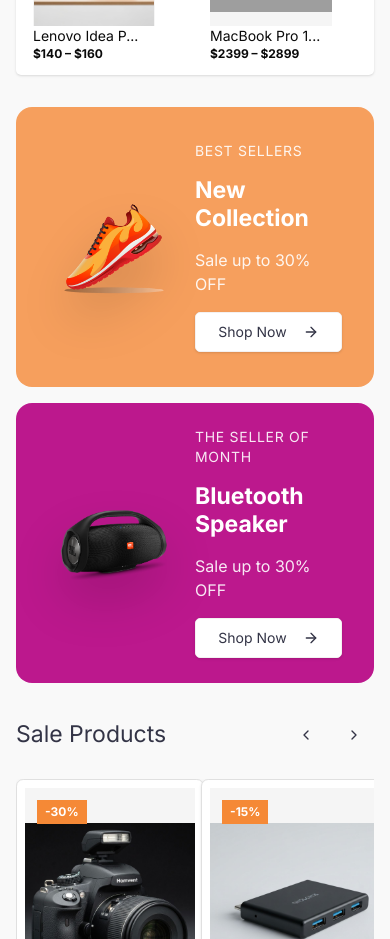
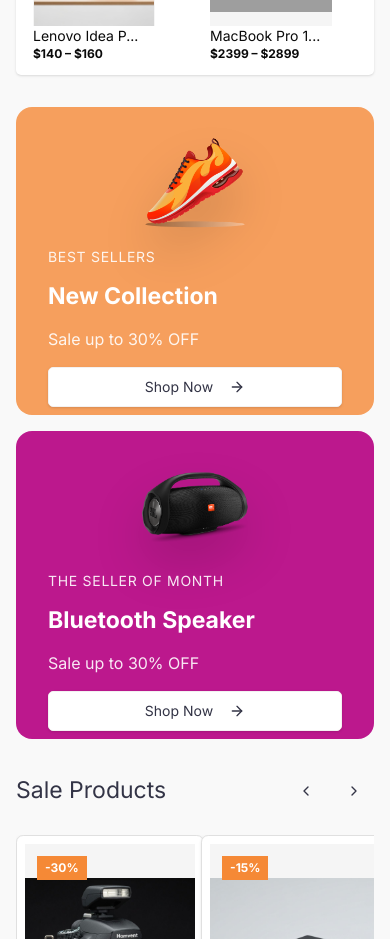
Before and after one commit to Webtricker/cellsdeal-front-end, a Next.js app: page / in a window 390 px wide. Shown: the part 2270-3209 px from the top of the page. Built offline with nearby package versions, Linux system fonts and the light colour scheme; grey boxes are pictures that could not be loaded.

Commit message:
Fix: responsive style for promo banner

```diff
--- /dev/null
+++ b/src/app/(public pages)/test/page.tsx
@@ -0,0 +1,5 @@
+function TestPage() {
+  return <></>;
+}
+
+export default TestPage;
--- a/src/sharedComponets/banner/PromoBanner.tsx
+++ b/src/sharedComponets/banner/PromoBanner.tsx
@@ -27,7 +27,7 @@ export function PromoBanner({
 
   return (
     <div
-      className={`relative overflow-hidden rounded-2xl ${bgColor} flex min-h-[280px] items-center justify-between px-8 py-2`}
+      className={`relative overflow-hidden rounded-2xl ${bgColor} flex min-h-[280px] flex-col items-center justify-between px-8 py-2 lg:flex-row`}
     >
       {/* Image */}
       <div className='relative flex h-full w-[45%] items-center justify-center'>
@@ -41,7 +41,7 @@ export function PromoBanner({
       </div>
 
       {/* Content */}
-      <div className='relative z-10 flex w-1/2 flex-col gap-4'>
+      <div className='relative z-10 flex w-full flex-col gap-4 lg:w-1/2'>
         <span className='text-sm font-medium tracking-wider text-white/90 uppercase'>{label}</span>
         <h2 className='text-4xl leading-tight font-bold text-white lg:text-5xl'>{title}</h2>
         {subtitle && <p className='text-lg font-medium text-white/90'>{subtitle}</p>}
```
